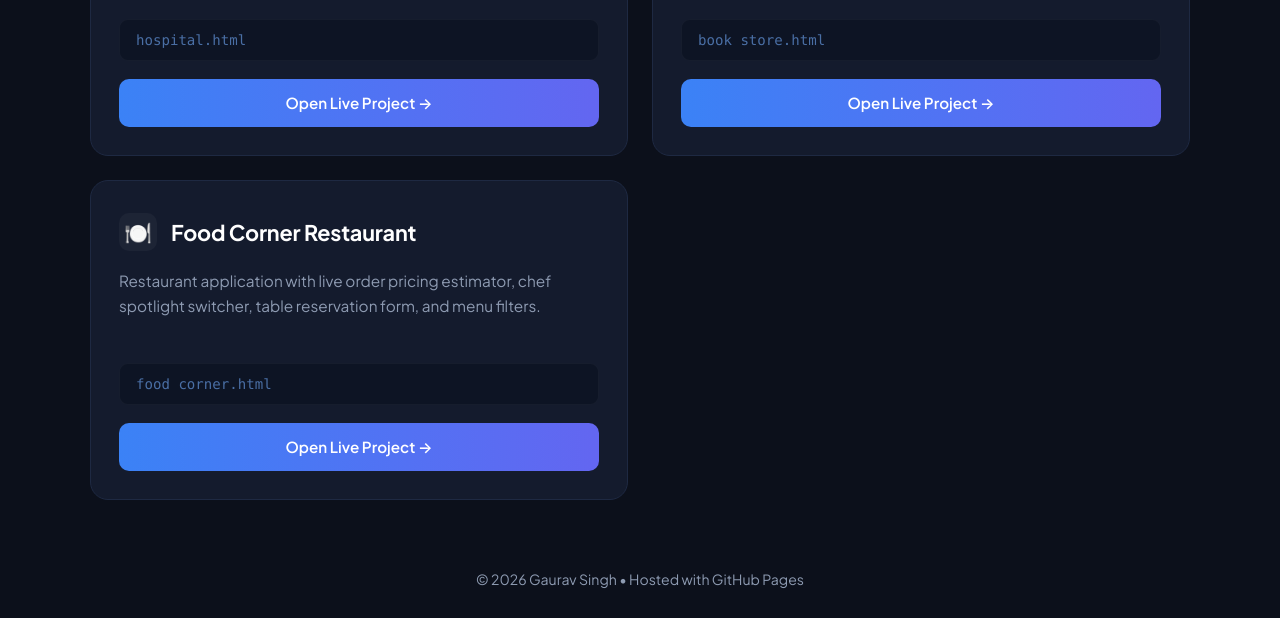
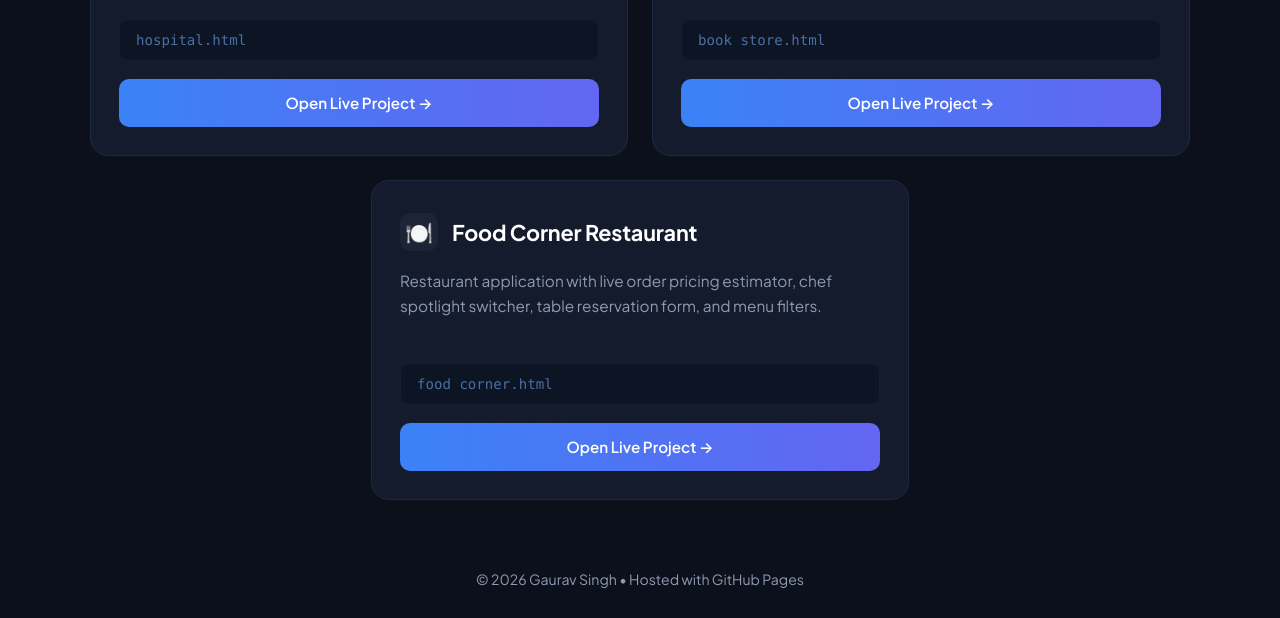
Before and after one commit to gauravsingh0098/WT-project, a plain HTML site: page index.html in a window 1280 px wide. Shown: the part 571-1189 px from the top of the page. Drawn offline with Linux system fonts and the light colour scheme.

Commit message:
Change title and center 5th project card on wide screens
Updated the title from 'Projects Showcase' to 'Projects Portal' and added media query for centering the 5th card on wide screens.

```diff
--- a/index.html
+++ b/index.html
@@ -3,7 +3,7 @@
 <head>
   <meta charset="UTF-8">
   <meta name="viewport" content="width=device-width, initial-scale=1.0">
-  <title>Projects Showcase — Gaurav Singh</title>
+  <title>Projects Portal — Gaurav Singh</title>
   <link rel="preconnect" href="https://fonts.googleapis.com">
   <link rel="preconnect" href="https://fonts.gstatic.com" crossorigin>
   <link href="https://fonts.googleapis.com/css2?family=Plus+Jakarta+Sans:wght@400;500;600;700;800&display=swap" rel="stylesheet">
@@ -65,6 +65,16 @@
       transform: translateY(-4px);
       border-color: #334771;
       box-shadow: 0 16px 32px rgba(0, 0, 0, 0.35);
+    }
+
+    /* Centers the 5th card on wide screens */
+    @media (min-width: 769px) {
+      .project-card:last-child:nth-child(odd) {
+        grid-column: 1 / -1;
+        max-width: 538px;
+        width: 100%;
+        justify-self: center;
+      }
     }
 
     .card-header {
```
